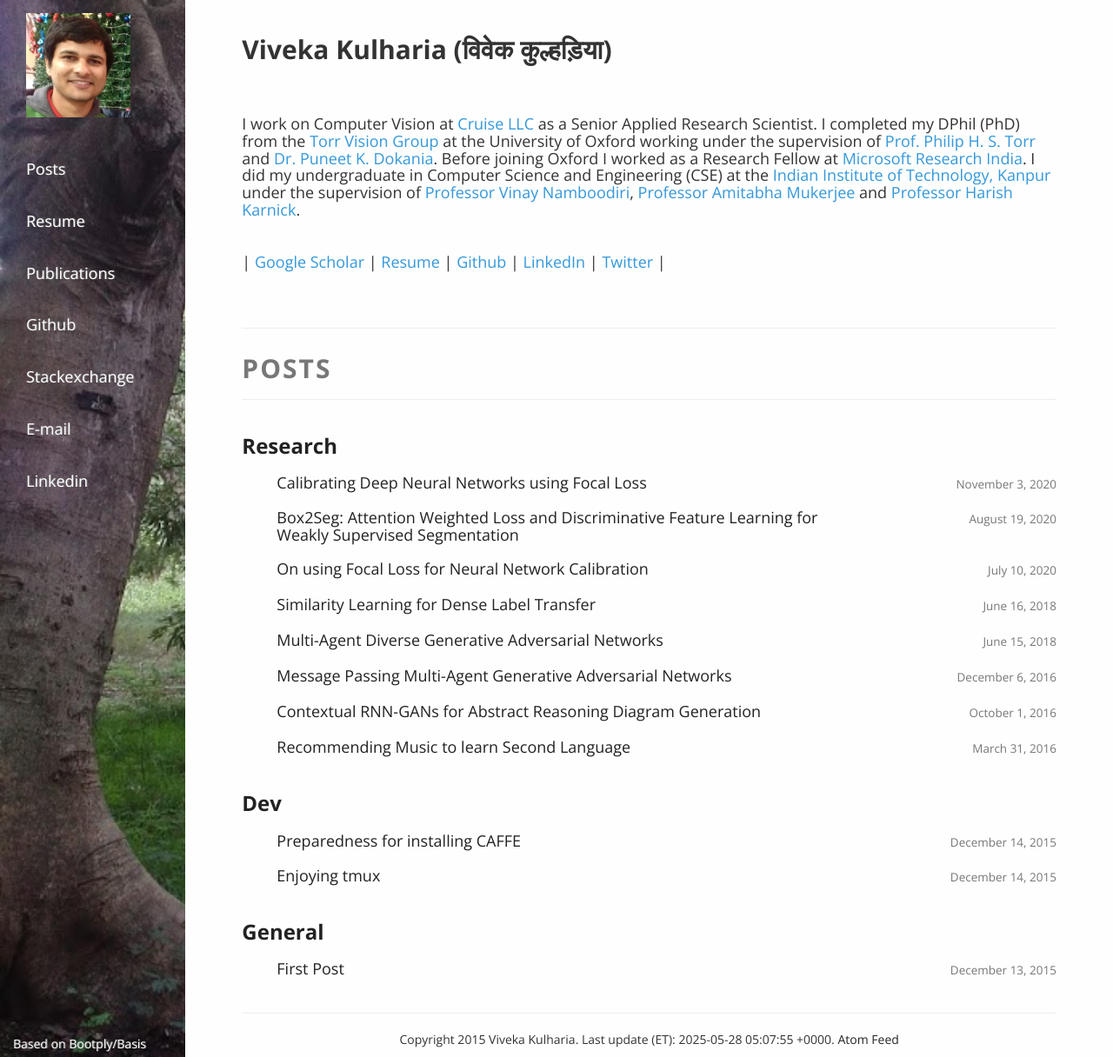
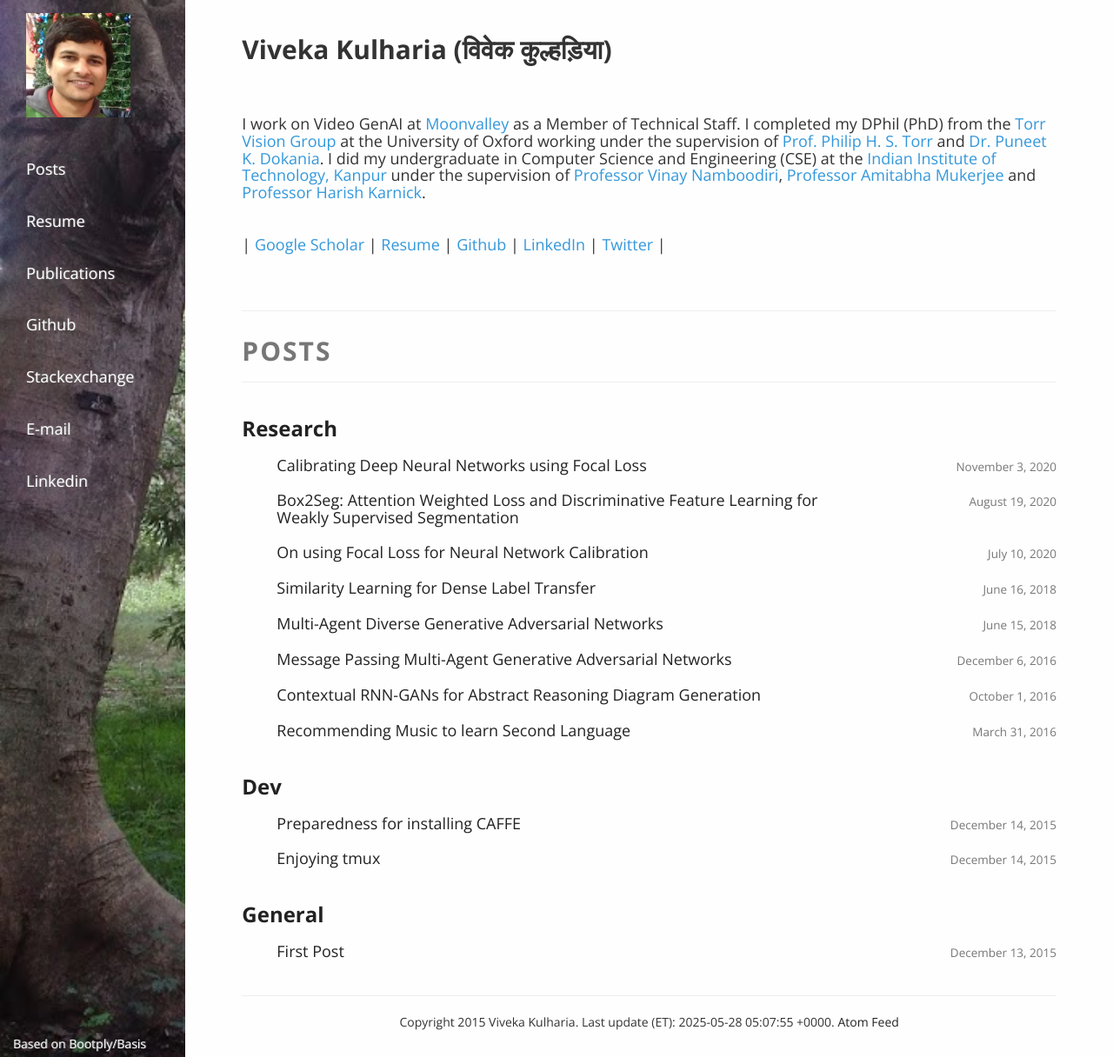
Before and after one commit to vivkul/vivkul.github.io, a Jekyll site: the page built from index.md, in a window 1280 px wide. Shown: the whole page at 87% size. Built offline with Jekyll 4.4.1, drawn with Linux system fonts in a browser that asks for light colours; nearby versions of some CDN libraries; our own code applies the rules of GitHub Pages for plain Markdown files.

Commit message:
Update index.md

```diff
--- a/index.md
+++ b/index.md
@@ -6,7 +6,7 @@ layout: base
 
 <br/><br/>
 
-#### I work on Computer Vision at [<font color="#3498DB">Cruise LLC</font>](https://getcruise.com){:target="_blank"} as a Senior Applied Research Scientist. I completed my DPhil (PhD) from the [<font color="#3498DB">Torr Vision Group</font>](http://www.robots.ox.ac.uk/~tvg/){:target="_blank"} at the University of Oxford working under the supervision of [<font color="#3498DB">Prof. Philip H. S. Torr</font>](http://www.robots.ox.ac.uk/~phst/){:target="_blank"} and [<font color="#3498DB">Dr. Puneet K. Dokania</font>](https://puneetkdokania.github.io/){:target="_blank"}. Before joining Oxford I worked as a Research Fellow at [<font color="#3498DB">Microsoft Research India</font>](https://www.microsoft.com/en-us/research/lab/microsoft-research-india/){:target="_blank"}. I did my undergraduate in Computer Science and Engineering (CSE) at the [<font color="#3498DB">Indian Institute of Technology, Kanpur</font>](http://www.cse.iitk.ac.in/){:target="_blank"} under the supervision of [<font color="#3498DB">Professor Vinay Namboodiri</font>](http://www.cse.iitk.ac.in/users/vinaypn/){:target="_blank"}, [<font color="#3498DB">Professor Amitabha Mukerjee</font>](http://www.cse.iitk.ac.in/users/amit/){:target="_blank"} and [<font color="#3498DB">Professor Harish Karnick</font>](http://www.iitk.ac.in/new/dr-harish-karnick){:target="_blank"}.
+#### I work on Video GenAI at [<font color="#3498DB">Moonvalley</font>](https://www.moonvalley.com){:target="_blank"} as a Member of Technical Staff. I completed my DPhil (PhD) from the [<font color="#3498DB">Torr Vision Group</font>](http://www.robots.ox.ac.uk/~tvg/){:target="_blank"} at the University of Oxford working under the supervision of [<font color="#3498DB">Prof. Philip H. S. Torr</font>](http://www.robots.ox.ac.uk/~phst/){:target="_blank"} and [<font color="#3498DB">Dr. Puneet K. Dokania</font>](https://puneetkdokania.github.io/){:target="_blank"}. I did my undergraduate in Computer Science and Engineering (CSE) at the [<font color="#3498DB">Indian Institute of Technology, Kanpur</font>](http://www.cse.iitk.ac.in/){:target="_blank"} under the supervision of [<font color="#3498DB">Professor Vinay Namboodiri</font>](http://www.cse.iitk.ac.in/users/vinaypn/){:target="_blank"}, [<font color="#3498DB">Professor Amitabha Mukerjee</font>](http://www.cse.iitk.ac.in/users/amit/){:target="_blank"} and [<font color="#3498DB">Professor Harish Karnick</font>](http://www.iitk.ac.in/new/dr-harish-karnick){:target="_blank"}.
 
 <br />
 
```
